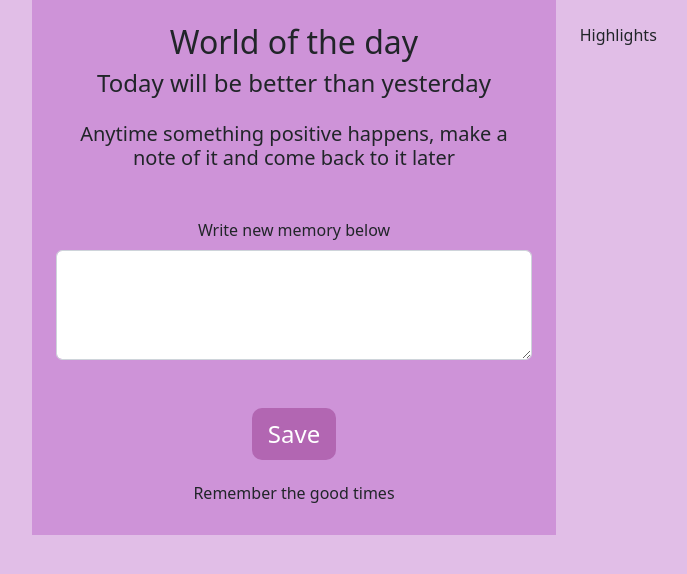
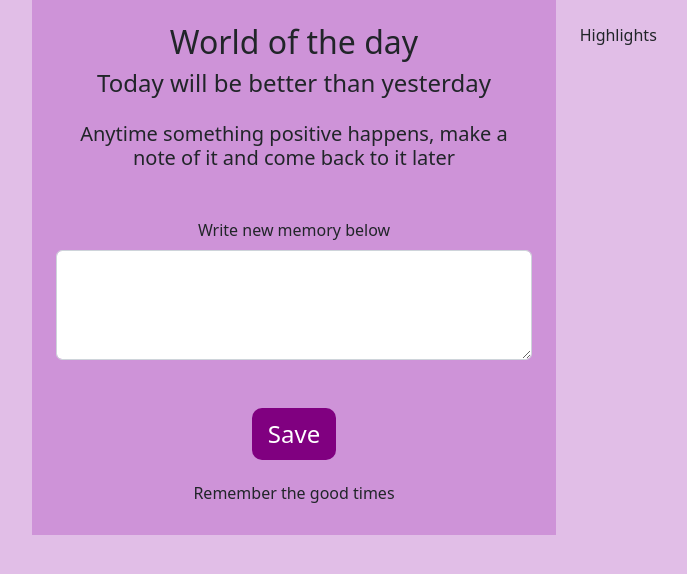
Before and after one commit to johnnylyimo/MemoryDiary_Python-Django_Web_App, a Django app: page / in a window 1280 px wide, with the pointer over the restyled element. Shown: the part 145-719 px from the top of the page, without its empty margins (32-719 px from the left). Run offline with Django 4.2, Linux system fonts and the light colour scheme; some libraries are stand-ins or nearby versions.

Commit message:
Styled background-color for CSS id selector on hover button

```diff
--- a/static/styles.css
+++ b/static/styles.css
@@ -25,5 +25,6 @@ section div:first-child{
 }
 
 #btnSave:hover{
-
+    background-color: #800080
+    ;
 }
```
